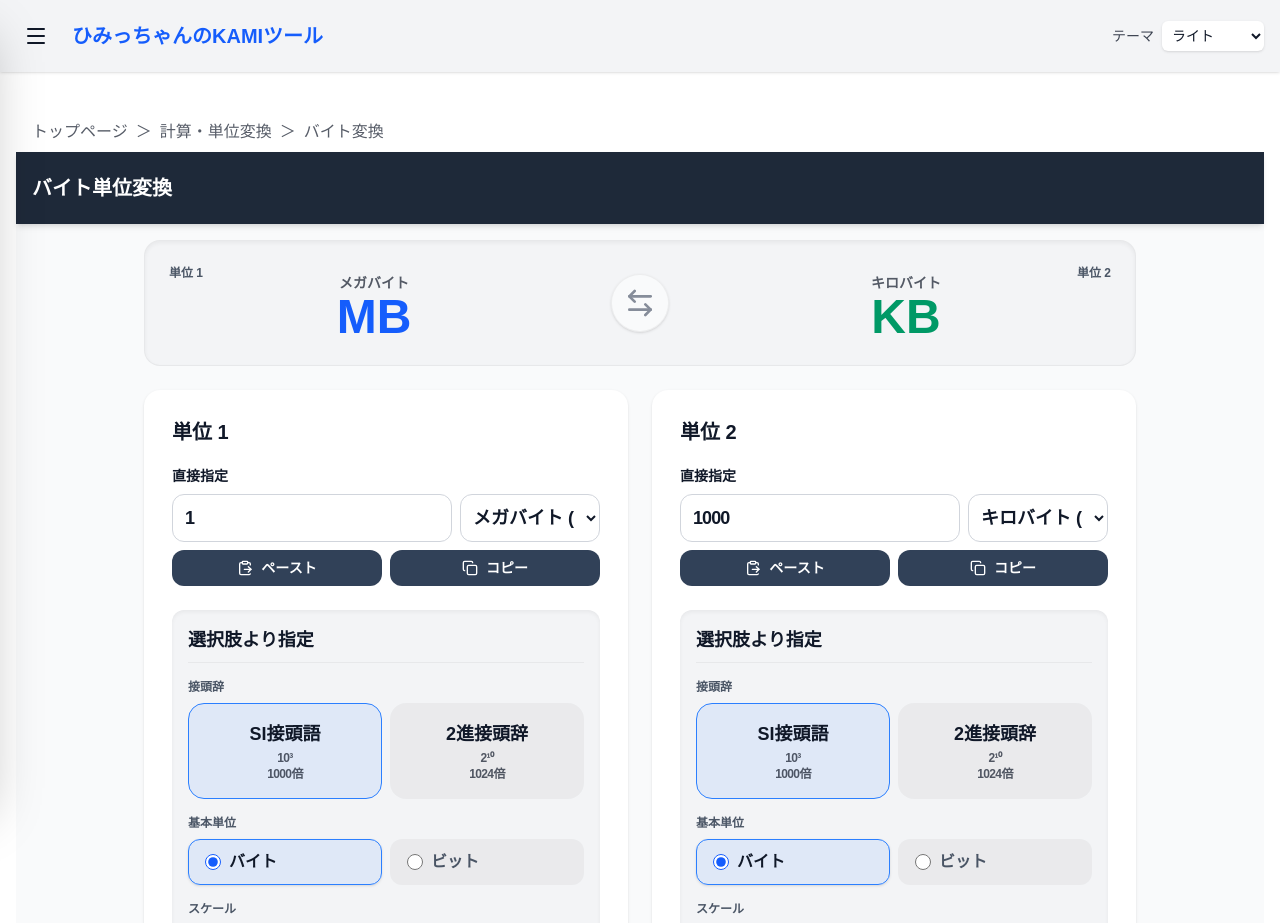
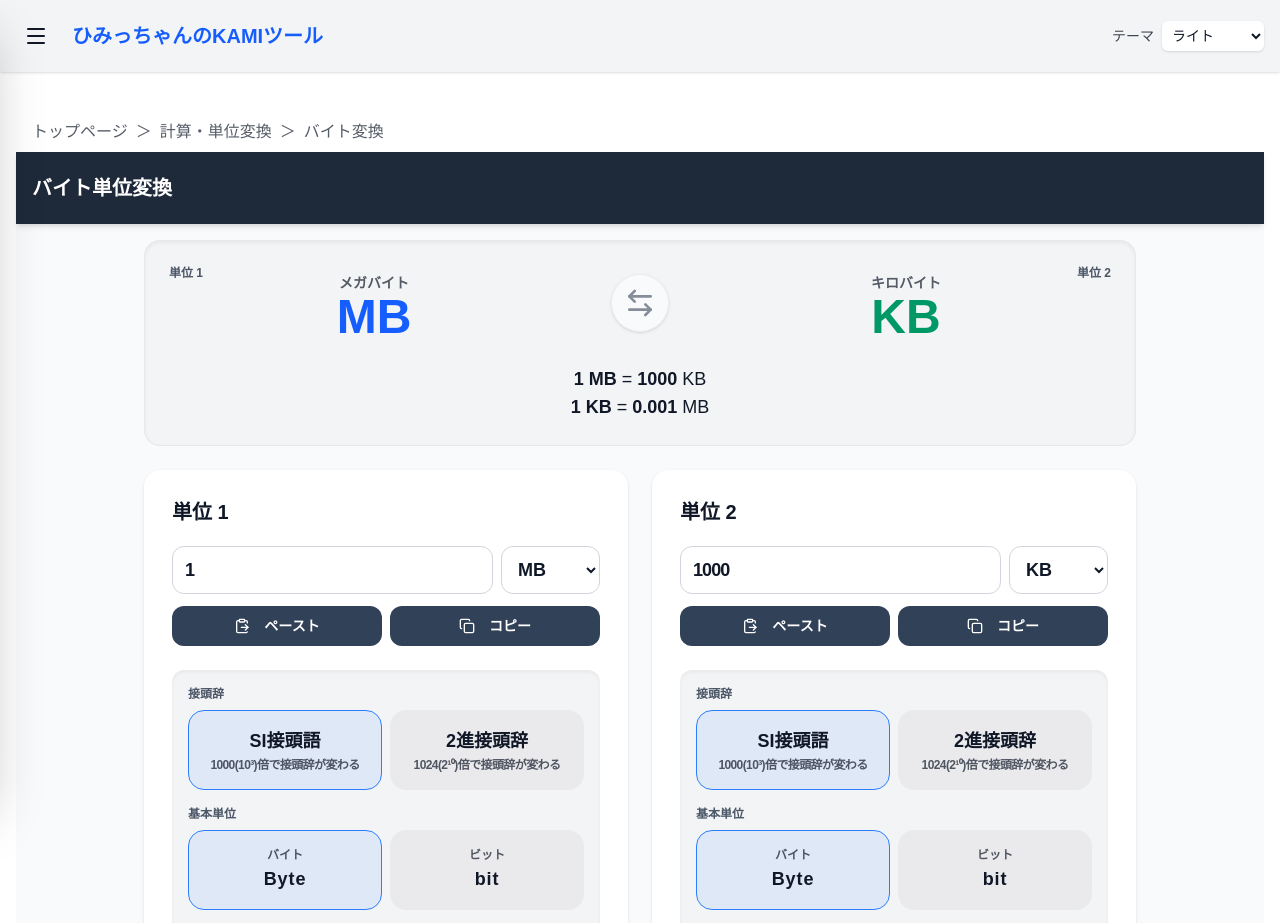
Before and after one commit to himitu-da/himitu-tool, a Next.js app: page /tool/byte-calc in a window 1280 px wide. Shown: the top 923 px of the page. Built offline with nearby package versions, Linux system fonts and the light colour scheme.

Commit message:
feat: バイト変換のバージョンを1.2.6に更新; 双方向変換式を追加し、セレクト幅を元に戻す

```diff
--- a/src/app/byte-calc/page.tsx
+++ b/src/app/byte-calc/page.tsx
@@ -53,8 +53,8 @@ const convertValue = (
   const baseIn = pIn === "si" ? 1000 : 1024;
   const baseOut = pOut === "si" ? 1000 : 1024;
 
-  const factorIn = tIn === "bit" ? 1/8 : 1;
-  const factorOut = tOut === "bit" ? 1/8 : 1;
+  const factorIn = tIn === "bit" ? 1 / 8 : 1;
+  const factorOut = tOut === "bit" ? 1 / 8 : 1;
 
   const multIn = Math.pow(baseIn, mIn);
   const bytes = val * multIn * factorIn;
@@ -137,16 +137,16 @@ export default function ByteCalcPage() {
   const UnitDropdownOptions = () => (
     <>
       <optgroup label="SI接頭語 (1000倍) - バイト">
-        {MAGS.map(m => <option key={`si:byte:${m}`} value={`si:byte:${m}`}>{getReading("si", "byte", m)} ({getSymbol("si", "byte", m)})</option>)}
+        {MAGS.map(m => <option key={`si:byte:${m}`} value={`si:byte:${m}`}>{getSymbol("si", "byte", m)}</option>)}
       </optgroup>
       <optgroup label="2進接頭辞 (1024倍) - バイト">
-        {MAGS.map(m => <option key={`binary:byte:${m}`} value={`binary:byte:${m}`}>{getReading("binary", "byte", m)} ({getSymbol("binary", "byte", m)})</option>)}
+        {MAGS.map(m => <option key={`binary:byte:${m}`} value={`binary:byte:${m}`}>{getSymbol("binary", "byte", m)}</option>)}
       </optgroup>
       <optgroup label="SI接頭語 (1000倍) - ビット">
-        {MAGS.map(m => <option key={`si:bit:${m}`} value={`si:bit:${m}`}>{getReading("si", "bit", m)} ({getSymbol("si", "bit", m)})</option>)}
+        {MAGS.map(m => <option key={`si:bit:${m}`} value={`si:bit:${m}`}>{getSymbol("si", "bit", m)}</option>)}
       </optgroup>
       <optgroup label="2進接頭辞 (1024倍) - ビット">
-        {MAGS.map(m => <option key={`binary:bit:${m}`} value={`binary:bit:${m}`}>{getReading("binary", "bit", m)} ({getSymbol("binary", "bit", m)})</option>)}
+        {MAGS.map(m => <option key={`binary:bit:${m}`} value={`binary:bit:${m}`}>{getSymbol("binary", "bit", m)}</option>)}
       </optgroup>
     </>
   );
@@ -160,37 +160,44 @@ export default function ByteCalcPage() {
 
   const DetailedUnitSelector = ({ idPrefix, prefix, setPrefix, type, setType, mag, setMag }: DetailedUnitSelectorProps) => (
     <div className={`p-4 rounded-xl space-y-4 ${blockCls} shadow-inner`}>
-      <div className="font-bold border-b border-black/5 dark:border-white/10 pb-2">
-        選択肢より指定
-      </div>
-
       <div className="space-y-2">
         <label className={`block text-xs font-bold uppercase ${mutedTextCls}`}>接頭辞</label>
         <div className="grid grid-cols-2 gap-2">
           <ToolRadio name={`${idPrefix}_p`} variant="card" checked={prefix === "si"} onChange={() => setPrefix("si")}
-            label={<div className="text-center space-y-0.5"><div className="font-bold">SI接頭語</div><div className="text-xs opacity-70 font-mono tracking-tighter">10³<br/>1000倍</div></div>} />
+            label={<div className="text-center space-y-0.5"><div className="font-bold">SI接頭語</div><div className="text-xs opacity-70 font-mono tracking-tighter">1000(10³)倍で接頭辞が変わる</div></div>} />
           <ToolRadio name={`${idPrefix}_p`} variant="card" checked={prefix === "binary"} onChange={() => setPrefix("binary")}
-            label={<div className="text-center space-y-0.5"><div className="font-bold">2進接頭辞</div><div className="text-xs opacity-70 font-mono tracking-tighter">2¹⁰<br/>1024倍</div></div>} />
+            label={<div className="text-center space-y-0.5"><div className="font-bold">2進接頭辞</div><div className="text-xs opacity-70 font-mono tracking-tighter">1024(2¹⁰)倍で接頭辞が変わる</div></div>} />
         </div>
       </div>
 
       <div className="space-y-2">
         <label className={`block text-xs font-bold uppercase ${mutedTextCls}`}>基本単位</label>
         <div className="grid grid-cols-2 gap-2">
-          <ToolRadio name={`${idPrefix}_t`} variant="radiocard" checked={type === "byte"} onChange={() => setType("byte")} label="バイト" />
-          <ToolRadio name={`${idPrefix}_t`} variant="radiocard" checked={type === "bit"} onChange={() => setType("bit")} label="ビット" />
+          <ToolRadio name={`${idPrefix}_t`} variant="card" checked={type === "byte"} onChange={() => setType("byte")}
+          label={
+            <div className="flex flex-col items-center">
+              <span className="text-[10px] sm:text-xs opacity-70 mb-0.5">バイト</span>
+              <span className="font-bold sm:text-lg tracking-wider">Byte</span>
+            </div>
+          } />
+          <ToolRadio name={`${idPrefix}_t`} variant="card" checked={type === "bit"} onChange={() => setType("bit")}
+          label={
+            <div className="flex flex-col items-center">
+              <span className="text-[10px] sm:text-xs opacity-70 mb-0.5">ビット</span>
+              <span className="font-bold sm:text-lg tracking-wider">bit</span>
+            </div>
+          } />
         </div>
       </div>
 
       <div className="space-y-2">
         <label className={`block text-xs font-bold uppercase ${mutedTextCls}`}>スケール</label>
-        {/* 指示通り、3列へと変更 */}
         <div className="grid grid-cols-3 gap-2">
           {MAGS.map(m => (
             <ToolRadio
               key={`${idPrefix}_m_${m}`}
               name={`${idPrefix}_m`}
-              variant="radiocard"
+              variant="card"
               checked={mag === m}
               onChange={() => setMag(m)}
               label={
@@ -209,7 +216,8 @@ export default function ByteCalcPage() {
   return (
     <ToolPageLayout title="バイト単位変換" maxWidth="5xl">
       {/* カラムの前に配置し、全幅を使って変換方向を表示 */}
-      <div className={`mb-6 p-4 md:p-6 rounded-2xl ${blockCls} shadow-inner flex flex-col md:flex-row items-center justify-center gap-4 md:gap-8 border border-black/5 dark:border-white/5`}>
+      <div className={`mb-6 p-4 md:p-6 rounded-2xl ${blockCls} shadow-inner flex flex-col gap-6 border border-black/5 dark:border-white/5`}>
+        <div className="flex flex-col md:flex-row items-center justify-center gap-4 md:gap-8">
           <div className="flex flex-col items-center flex-1 w-full relative">
             <span className={`static md:absolute top-0 left-0 text-xs font-bold uppercase ${mutedTextCls} mb-1 md:mb-0`}>単位 1</span>
             <span className={`text-[10px] md:text-sm font-bold opacity-70 mt-2`}>{getReading(pref1, type1, mag1)}</span>
@@ -228,14 +236,24 @@ export default function ByteCalcPage() {
           </div>
         </div>
 
+        {/* 変換比率の表示 */}
+        <div className="flex flex-col items-center">
+          <div>
+            <span className="font-bold">1 {getSymbol(pref1, type1, mag1)}</span> = <span className="font-bold">{convertValue("1", pref1, type1, mag1, pref2, type2, mag2)}</span> {getSymbol(pref2, type2, mag2)}
+          </div>
+          <div>
+            <span className="font-bold">1 {getSymbol(pref2, type2, mag2)}</span> = <span className="font-bold">{convertValue("1", pref2, type2, mag2, pref1, type1, mag1)}</span> {getSymbol(pref1, type1, mag1)}
+          </div>
+        </div>
+      </div>
+
       <ToolGrid>
         {/* Unit 1 */}
         <ToolColumn>
           <ToolPanel title="単位 1">
             <div className="space-y-6">
               <div className="space-y-2">
-                <label className="block text-sm font-semibold">直接指定</label>
-                <div className="flex gap-2">
+                <div className="flex flex-col sm:flex-row gap-2">
                   <div className="flex-1">
                     <ToolInput
                       value={val1}
@@ -255,17 +273,17 @@ export default function ByteCalcPage() {
                       const [p, t, m] = e.target.value.split(":");
                       setPref1(p as Prefix); setType1(t as UnitBaseType); setMag1(Number(m) as Mag);
                     }}
-                    className={`h-12 px-2 py-0 rounded-xl border focus:ring-2 outline-none cursor-pointer w-[140px] shrink-0 font-bold ${inputCls}`}
+                    className={`h-12 px-3 py-0 rounded-xl border focus:ring-2 outline-none cursor-pointer sm:w-min max-w-full font-bold shrink-0 ${inputCls}`}
                   >
                     <UnitDropdownOptions />
                   </select>
                 </div>
-                <div className="flex gap-2">
-                  <ToolButton variant="secondary" onClick={() => handlePaste("1")} className="px-4 py-2 text-sm flex-1" title="ペースト">
-                    <ClipboardPaste size={16} /> <span className="hidden sm:inline">ペースト</span>
+                <div className="flex gap-2 pt-1">
+                  <ToolButton variant="secondary" onClick={() => handlePaste("1")} className="px-4 py-2 text-sm flex-1 h-10" title="ペースト">
+                    <ClipboardPaste size={16} /> <span className="hidden sm:inline ml-1.5">ペースト</span>
                   </ToolButton>
-                  <ToolButton variant="secondary" onClick={() => handleCopy("1")} className="px-4 py-2 text-sm flex-1" title="結果をコピー">
-                    {copied1 ? <Check size={16} /> : <Copy size={16} />} <span className="hidden sm:inline">コピー</span>
+                  <ToolButton variant="secondary" onClick={() => handleCopy("1")} className="px-4 py-2 text-sm flex-1 h-10" title="結果をコピー">
+                    {copied1 ? <Check size={16} /> : <Copy size={16} />} <span className="hidden sm:inline ml-1.5">コピー</span>
                   </ToolButton>
                 </div>
                 {msg1 && <p className={`text-sm font-bold ${mutedTextCls} text-blue-600 dark:text-blue-400`}>{msg1}</p>}
@@ -281,8 +299,7 @@ export default function ByteCalcPage() {
           <ToolPanel title="単位 2">
             <div className="space-y-6">
               <div className="space-y-2">
-                <label className="block text-sm font-semibold">直接指定</label>
-                <div className="flex gap-2">
+                <div className="flex flex-col sm:flex-row gap-2">
                   <div className="flex-1">
                     <ToolInput
                       value={val2}
@@ -302,17 +319,17 @@ export default function ByteCalcPage() {
                       const [p, t, m] = e.target.value.split(":");
                       setPref2(p as Prefix); setType2(t as UnitBaseType); setMag2(Number(m) as Mag);
                     }}
-                    className={`h-12 px-2 py-0 rounded-xl border focus:ring-2 outline-none cursor-pointer w-[140px] shrink-0 font-bold ${inputCls}`}
+                    className={`h-12 px-3 py-0 rounded-xl border focus:ring-2 outline-none cursor-pointer sm:w-min max-w-full font-bold shrink-0 ${inputCls}`}
                   >
                     <UnitDropdownOptions />
                   </select>
                 </div>
-                <div className="flex gap-2">
-                  <ToolButton variant="secondary" onClick={() => handlePaste("2")} className="px-4 py-2 text-sm flex-1" title="ペースト">
-                    <ClipboardPaste size={16} /> <span className="hidden sm:inline">ペースト</span>
+                <div className="flex gap-2 pt-1">
+                  <ToolButton variant="secondary" onClick={() => handlePaste("2")} className="px-4 py-2 text-sm flex-1 h-10" title="ペースト">
+                    <ClipboardPaste size={16} /> <span className="hidden sm:inline ml-1.5">ペースト</span>
                   </ToolButton>
-                  <ToolButton variant="secondary" onClick={() => handleCopy("2")} className="px-4 py-2 text-sm flex-1" title="結果をコピー">
-                    {copied2 ? <Check size={16} /> : <Copy size={16} />} <span className="hidden sm:inline">コピー</span>
+                  <ToolButton variant="secondary" onClick={() => handleCopy("2")} className="px-4 py-2 text-sm flex-1 h-10" title="結果をコピー">
+                    {copied2 ? <Check size={16} /> : <Copy size={16} />} <span className="hidden sm:inline ml-1.5">コピー</span>
                   </ToolButton>
                 </div>
                 {msg2 && <p className={`text-sm font-bold ${mutedTextCls} text-emerald-600 dark:text-emerald-400`}>{msg2}</p>}
```
Also changed, not shown: src/app/tool-versions.json (+7 -2 lines). Lines whose indentation alone changed are shown as unchanged.
